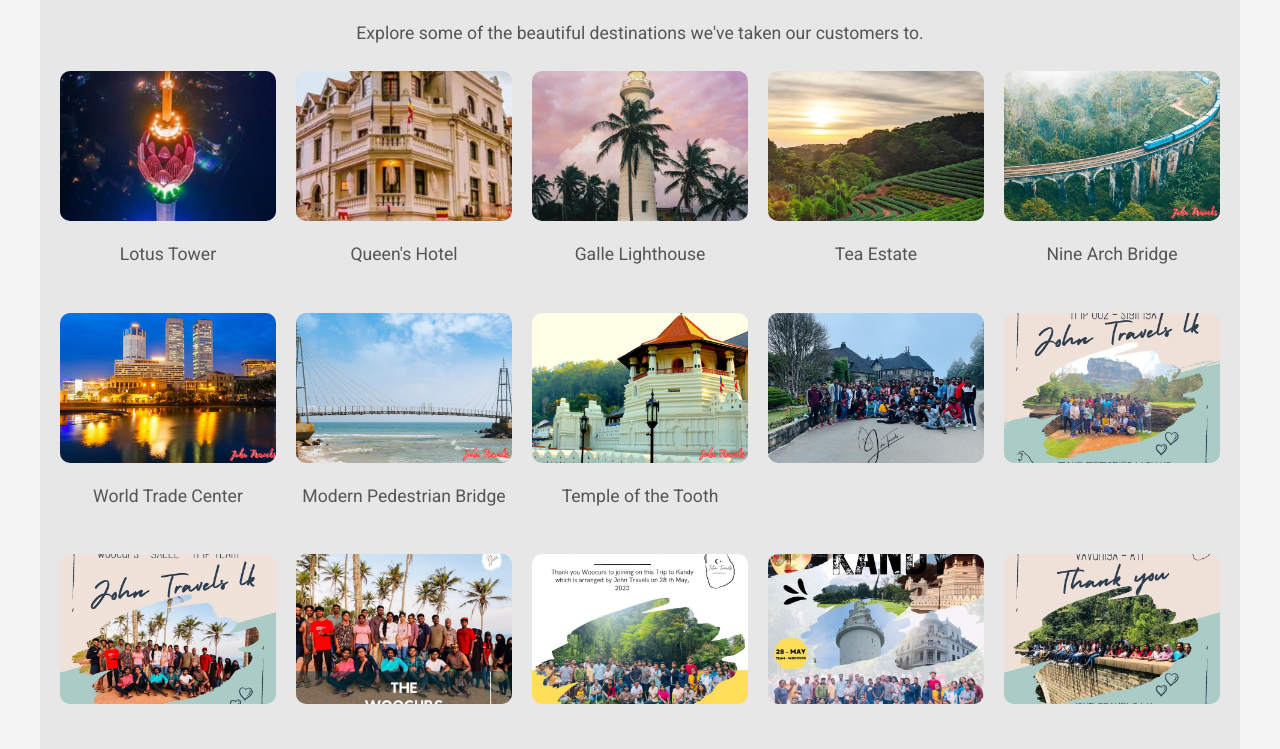
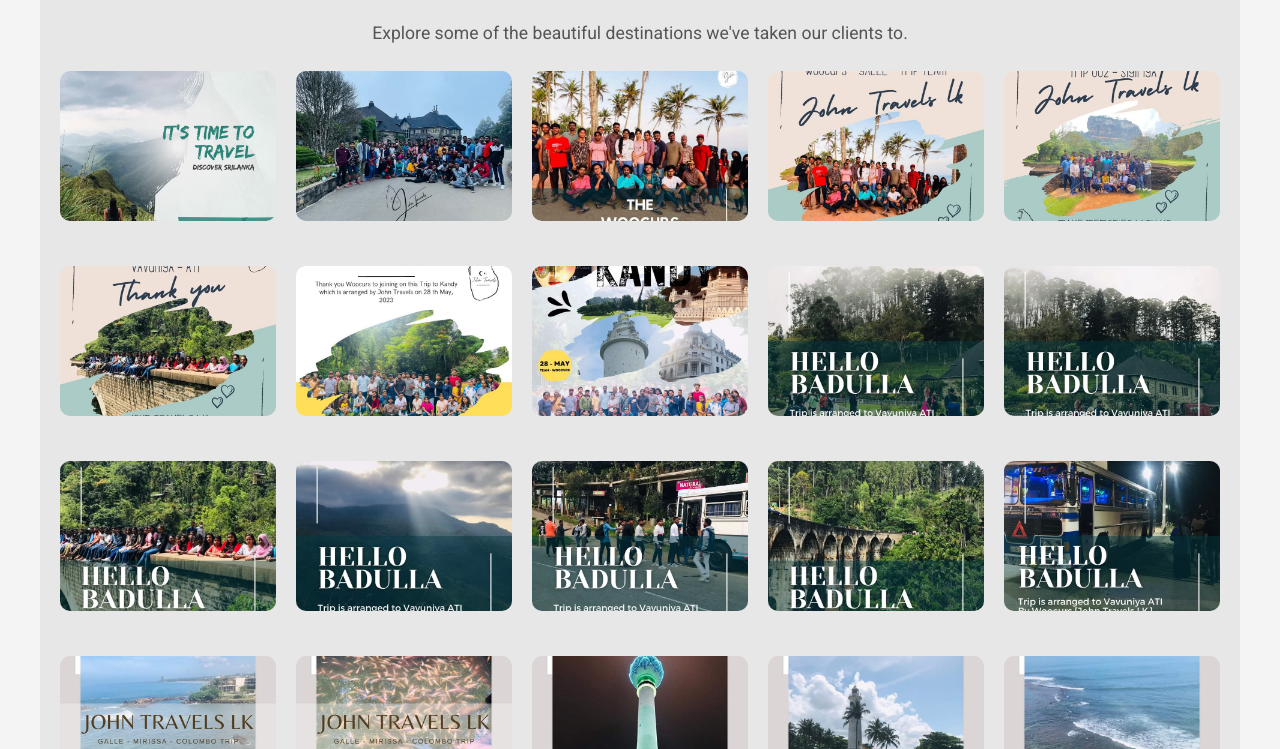
Before and after one commit to woocurs/johntravelslk, a PHP site: page /gallery.php in a window 1280 px wide. Shown: the part 294-1043 px from the top of the page. Run offline with PHP 8.4, Linux system fonts and the light colour scheme; some libraries are stand-ins or nearby versions.

Commit message:
img added

```diff
--- a/gallery.php
+++ b/gallery.php
@@ -1,37 +1,54 @@
 <?php
 
 $images = [
-    ["src" => "images/destination_2.jpg", "alt" => "Lotus Tower", "caption" => "Lotus Tower"],
-    ["src" => "images/destination_1.jpg", "alt" => "Queen's Hotel", "caption" => "Queen's Hotel"],
-    ["src" => "images/destination_3.jpg", "alt" => "Galle Lighthouse", "caption" => "Galle Lighthouse"],
-    ["src" => "images/destination_4.jpg", "alt" => "Tea Estate", "caption" => "Tea Estate"],
-    ["src" => "images/destination_5.jpg", "alt" => "Nine Arch Bridge", "caption" => "Nine Arch Bridge"],
-    ["src" => "images/destination_6.jpg", "alt" => "World Trade Center", "caption" => "World Trade Center"],
-	["src" => "images/destination_7.jpg", "alt" => "Modern Pedestrian Bridge", "caption" => "Modern Pedestrian Bridge"],
-	["src" => "images/destination_8.jpg", "alt" => "Temple of the Tooth", "caption" => "Temple of the Tooth"],
+	["src" => "images/tour39.jpg", "alt" => " ", "caption" => " "],
 	["src" => "images/tour1.jpg", "alt" => " ", "caption" => " "],
+	["src" => "images/tour4.jpg", "alt" => " ", "caption" => " "],
+	["src" => "images/tour3.jpg", "alt" => " ", "caption" => " "],
 	["src" => "images/tour2.jpg", "alt" => " ", "caption" => " "],
-	["src" => "images/tour3.jpg", "alt" => " ", "caption" => " "],
-	["src" => "images/tour4.jpg", "alt" => " ", "caption" => " "],
+	["src" => "images/tour7.jpg", "alt" => " ", "caption" => " "],
 	["src" => "images/tour5.jpg", "alt" => " ", "caption" => " "],
 	["src" => "images/tour6.jpg", "alt" => " ", "caption" => " "],
-	["src" => "images/tour7.jpg", "alt" => " ", "caption" => " "],
-	["src" => "images/tour8.jpg", "alt" => " ", "caption" => " "],
+	["src" => "images/tour28.jpg", "alt" => " ", "caption" => " "],
+	["src" => "images/tour29.jpg", "alt" => " ", "caption" => " "],
+	["src" => "images/tour18.jpg", "alt" => " ", "caption" => " "],
+	["src" => "images/tour27.jpg", "alt" => " ", "caption" => " "],
+	["src" => "images/tour21.jpg", "alt" => " ", "caption" => " "],
+	["src" => "images/tour20.jpg", "alt" => " ", "caption" => " "],
+	["src" => "images/tour22.jpg", "alt" => " ", "caption" => " "],
+	["src" => "images/tour26.jpg", "alt" => " ", "caption" => " "],
+	["src" => "images/tour16.jpg", "alt" => " ", "caption" => " "],
+	["src" => "images/tour15.jpg", "alt" => " ", "caption" => " "],
+	["src" => "images/tour17.jpg", "alt" => " ", "caption" => " "],
+	["src" => "images/tour25.jpg", "alt" => " ", "caption" => " "],
+	["src" => "images/tour19.jpg", "alt" => " ", "caption" => " "],
+	["src" => "images/tour23.jpg", "alt" => " ", "caption" => " "],
+	["src" => "images/tour24.jpg", "alt" => " ", "caption" => " "],
+	["src" => "images/tour30.jpg", "alt" => " ", "caption" => " "],
+	["src" => "images/tour35.jpg", "alt" => " ", "caption" => " "],
+	["src" => "images/tour31.jpg", "alt" => " ", "caption" => " "],
+	["src" => "images/tour32.jpg", "alt" => " ", "caption" => " "],
+	["src" => "images/tour33.jpg", "alt" => " ", "caption" => " "],
+	["src" => "images/tour34.jpg", "alt" => " ", "caption" => " "],
 	["src" => "images/tour9.jpg", "alt" => " ", "caption" => " "],
 	["src" => "images/tour10.jpg", "alt" => " ", "caption" => " "],
 	["src" => "images/tour11.jpg", "alt" => " ", "caption" => " "],
 	["src" => "images/tour12.jpg", "alt" => " ", "caption" => " "],
 	["src" => "images/tour13.jpg", "alt" => " ", "caption" => " "],
 	["src" => "images/tour14.jpg", "alt" => " ", "caption" => " "],
-	["src" => "images/tour15.jpg", "alt" => " ", "caption" => " "],
-	["src" => "images/tour16.jpg", "alt" => " ", "caption" => " "],
-	["src" => "images/tour17.jpg", "alt" => " ", "caption" => " "],
-	["src" => "images/tour18.jpg", "alt" => " ", "caption" => " "],
-	["src" => "images/tour19.jpg", "alt" => " ", "caption" => " "],
-	["src" => "images/tour20.jpg", "alt" => " ", "caption" => " "],
-	["src" => "images/tour21.jpg", "alt" => " ", "caption" => " "],
-	["src" => "images/tour22.jpg", "alt" => " ", "caption" => " "]
+    ["src" => "images/destination_2.jpg", "alt" => "", "caption" => " "],
+    ["src" => "images/destination_1.jpg", "alt" => "", "caption" => " "],
+    ["src" => "images/destination_3.jpg", "alt" => "", "caption" => " "],
+    ["src" => "images/destination_4.jpg", "alt" => "", "caption" => " "],
+    ["src" => "images/destination_5.jpg", "alt" => " ", "caption" => " "],
+    ["src" => "images/destination_6.jpg", "alt" => " ", "caption" => " "],
+	["src" => "images/destination_7.jpg", "alt" => " ", "caption" => " "],
+	["src" => "images/destination_8.jpg", "alt" => " ", "caption" => " "],
+	["src" => "images/tour8.jpg", "alt" => " ", "caption" => " "],
+	["src" => "images/tour38.jpg", "alt" => " ", "caption" => " "]
+
 ];
+
 ?>
 <?php include("header/header.php"); ?>
 <!DOCTYPE html>
@@ -231,11 +248,11 @@ $images = [
 
 <header>
 
-    Our Travel Gallery
+  Our Travel Gallery
 </header>
 <section class="gallery">
 
-    <p>Explore some of the beautiful destinations we've taken our customers to.</p>
+    <p>Explore some of the beautiful destinations we've taken our clients to.</p>
     <div class="gallery-grid">
         <?php foreach ($images as $key => $image): ?>
             <a href="#img<?php echo $key; ?>" class="gallery-item">
```
Also changed, not shown: images/tour23.jpg (added), images/tour24.jpg (added), images/tour25.jpg (added), images/tour26.jpg (added), images/tour27.jpg (added), images/tour28.jpg (added), images/tour29.jpg (added), images/tour30.jpg (added), images/tour31.jpg (added), images/tour32.jpg (added), images/tour33.jpg (added), images/tour34.jpg (added), images/tour35.jpg (added), images/tour36.jpg (added), 3 more files.
